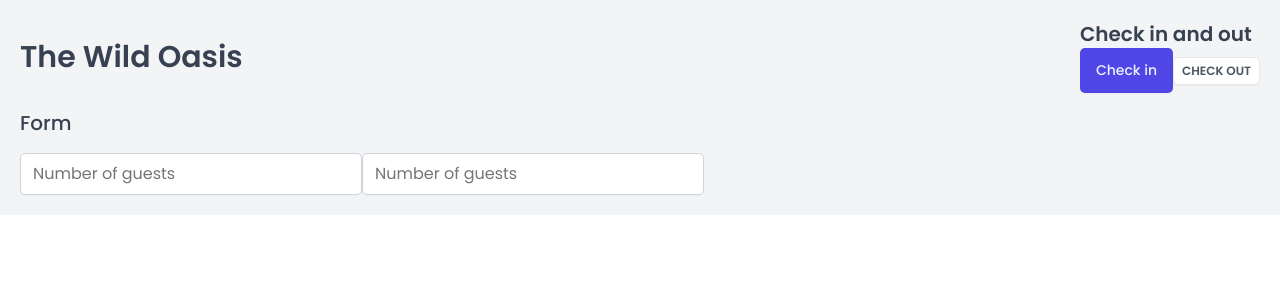
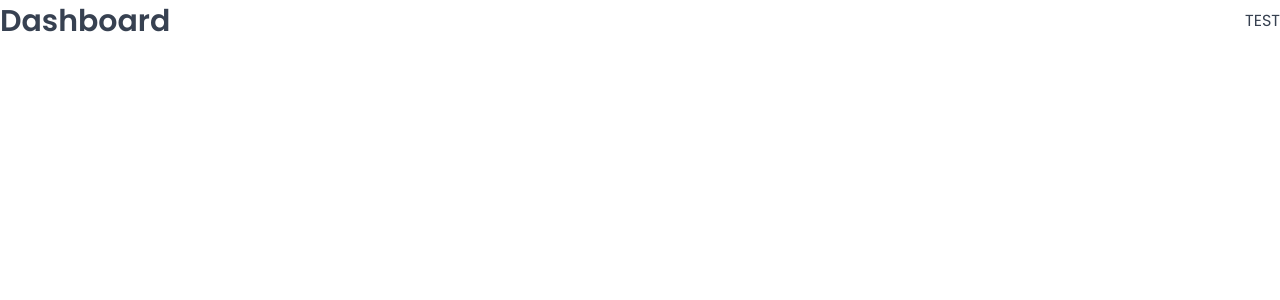
Before and after one commit to gev87/The-Wild-Oazis, a React (Vite) app: page /dashboard in a window 1280 px wide. Shown: the top 300 px of the page. Built offline with nearby package versions, Linux system fonts and the light colour scheme; a web font is replaced by a local one.

Commit message:
adding routes to App

```diff
--- a/package.json
+++ b/package.json
@@ -12,6 +12,7 @@
   "dependencies": {
     "react": "^18.2.0",
     "react-dom": "^18.2.0",
+    "react-router-dom": "^6.30.3",
     "styled-components": "^6.3.12"
   },
   "devDependencies": {
--- a/src/App.jsx
+++ b/src/App.jsx
@@ -1,43 +1,31 @@
-import styled from "styled-components";
+import { BrowserRouter, Navigate, Route, Routes } from "react-router-dom";
+import Dashboard from "./pages/Dashboard";
+import Bookings from "./pages/Bookings";
+import Cabins from "./pages/Cabins";
+import Users from "./pages/Users";
+import Settings from "./pages/Settings";
+import Account from "./pages/Account";
+import Login from "./pages/Login";
+import PageNotFound from "./pages/PageNotFound";
 import GlobalStyles from "./styles/GlobalStyles";
-import Button from "./ui/Button";
-import Input from "./ui/Input";
-import Heading from "./ui/Heading";
-import Row from "./ui/Row";
-
-const StyledApp = styled.main`
-  background-color: var(--color-grey-100);
-  padding: 20px;
-`;
 
 function App() {
   return (
     <>
-      <GlobalStyles />
-      <StyledApp>
-        <Row>
-          <Row type="horizontal">
-            <Heading as="h1">The Wild Oasis</Heading>
-            <div>
-              <Heading as="h2">Check in and out</Heading>
-              <Button onClick={() => alert("Check in clicked!")}>
-                Check in
-              </Button>
-              <Button variation="secondary" size="small">
-                Check out
-              </Button>
-            </div>
-          </Row>
-
-          <Row>
-            <Heading as="h3">Form</Heading>
-            <form>
-              <Input type="number" placeholder="Number of guests" />
-              <Input type="number" placeholder="Number of guests" />
-            </form>
-          </Row>
-        </Row>
-      </StyledApp>
+      <BrowserRouter>
+        <GlobalStyles />
+        <Routes>
+          <Route index element={<Navigate replace to="dashboard" />} />
+          <Route path="dashboard" element={<Dashboard />} />
+          <Route path="bookings" element={<Bookings />} />
+          <Route path="cabins" element={<Cabins />} />
+          <Route path="users" element={<Users />} />
+          <Route path="settings" element={<Settings />} />
+          <Route path="account" element={<Account />} />
+          <Route path="login" element={<Login />} />
+          <Route path="*" element={<PageNotFound />} />
+        </Routes>
+      </BrowserRouter>
     </>
   );
 }
```
Also changed, not shown: 1 other file (tests, documents, lock files or other folders).
